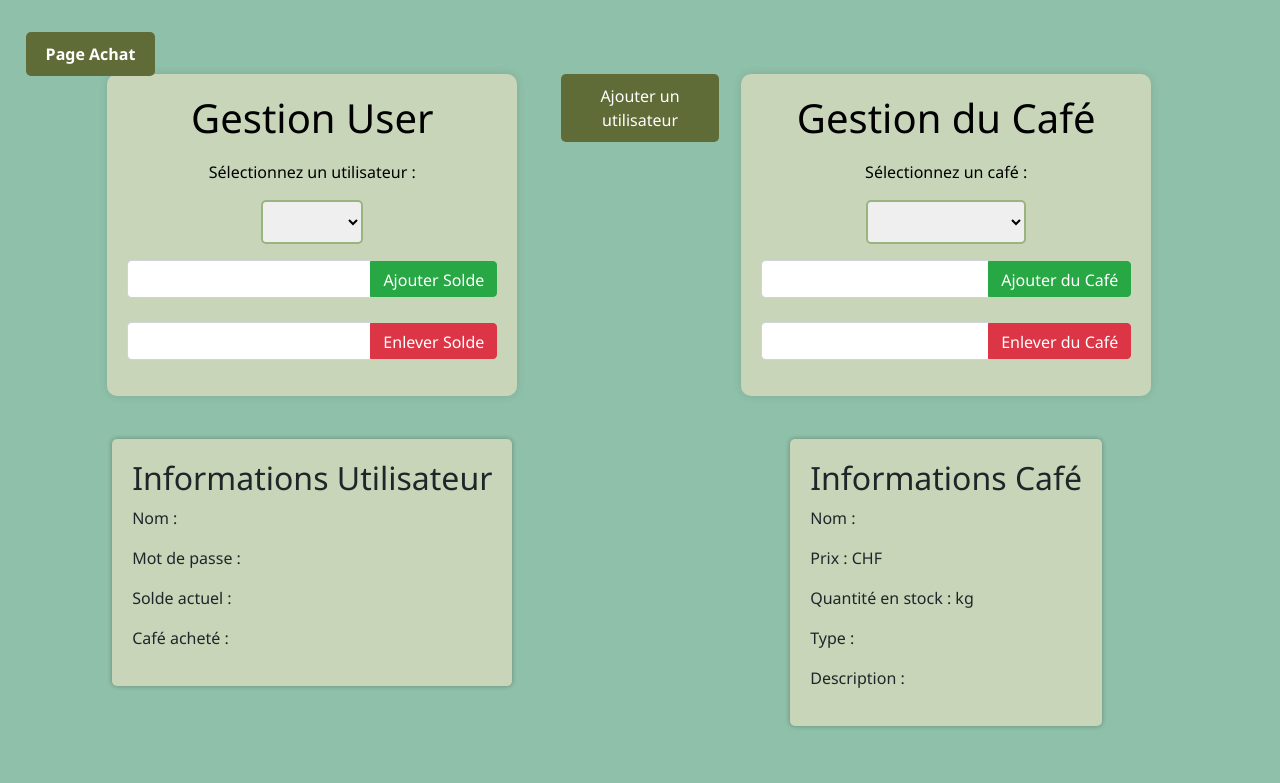
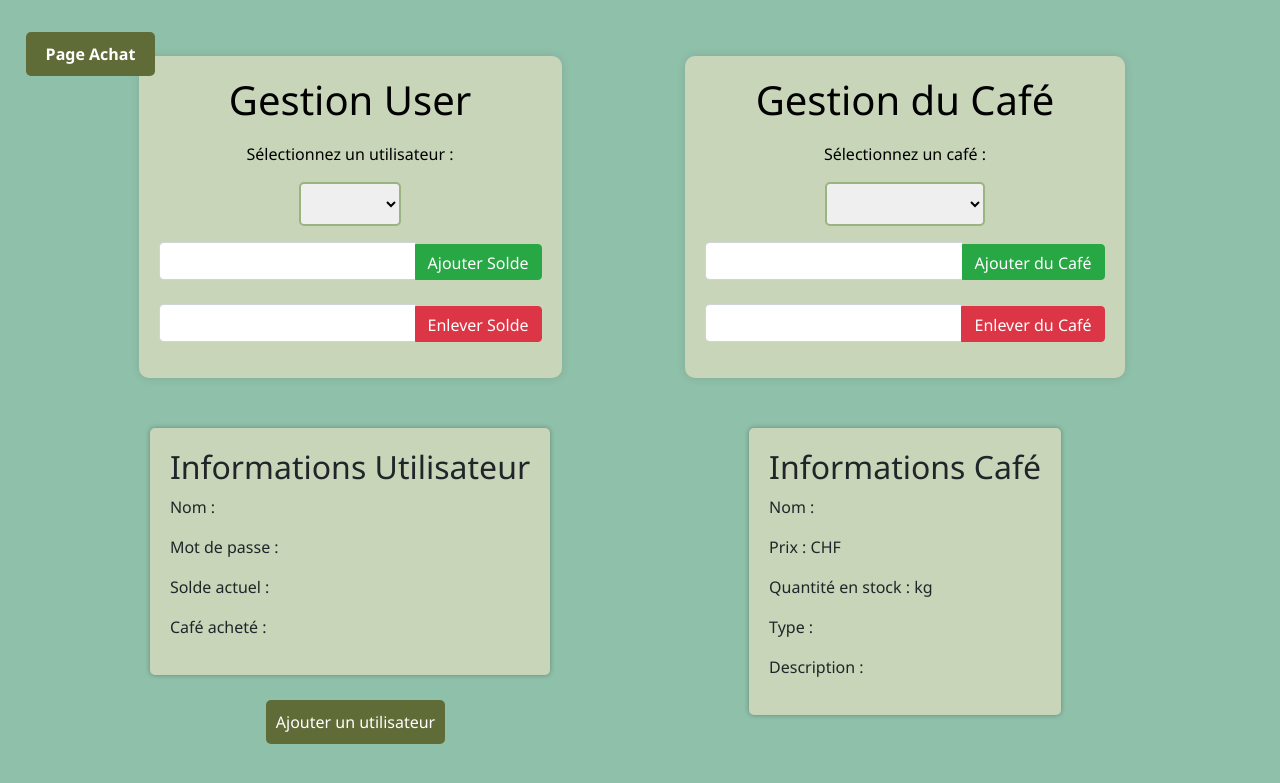
Before and after one commit to ethanschafstall/P_DEV_Cafe, a PHP site: page /src/html/admin.html in a window 1280 px wide. Shown: the top 783 px of the page. Run offline with PHP 8.4, Linux system fonts and the light colour scheme; some libraries are stand-ins or nearby versions.

Commit message:
update css

```diff
--- a/Site/src/css/admin.css
+++ b/Site/src/css/admin.css
@@ -121,3 +121,8 @@ a:hover {
     width: 45%;
     margin: 0 2%;
   }
+
+  #addUser{
+    margin-top: 5%;
+    margin-right:2.8%;
+  }
--- a/Site/src/html/admin.html
+++ b/Site/src/html/admin.html
@@ -49,9 +49,10 @@
         <p>Solde actuel : <span id="userBalance"></span></p>
         <p>Café acheté : <span id="userNumberCafe"></span></p>
       </div>
+      <button id="addUser" onclick="createUser()">Ajouter un utilisateur</button>
     </div>
 
-    <button id="addUser" onclick="createUser()">Ajouter un utilisateur</button>
+
 
     <div class="section" id="cafeSection">
       <div id="cafgest">
```
